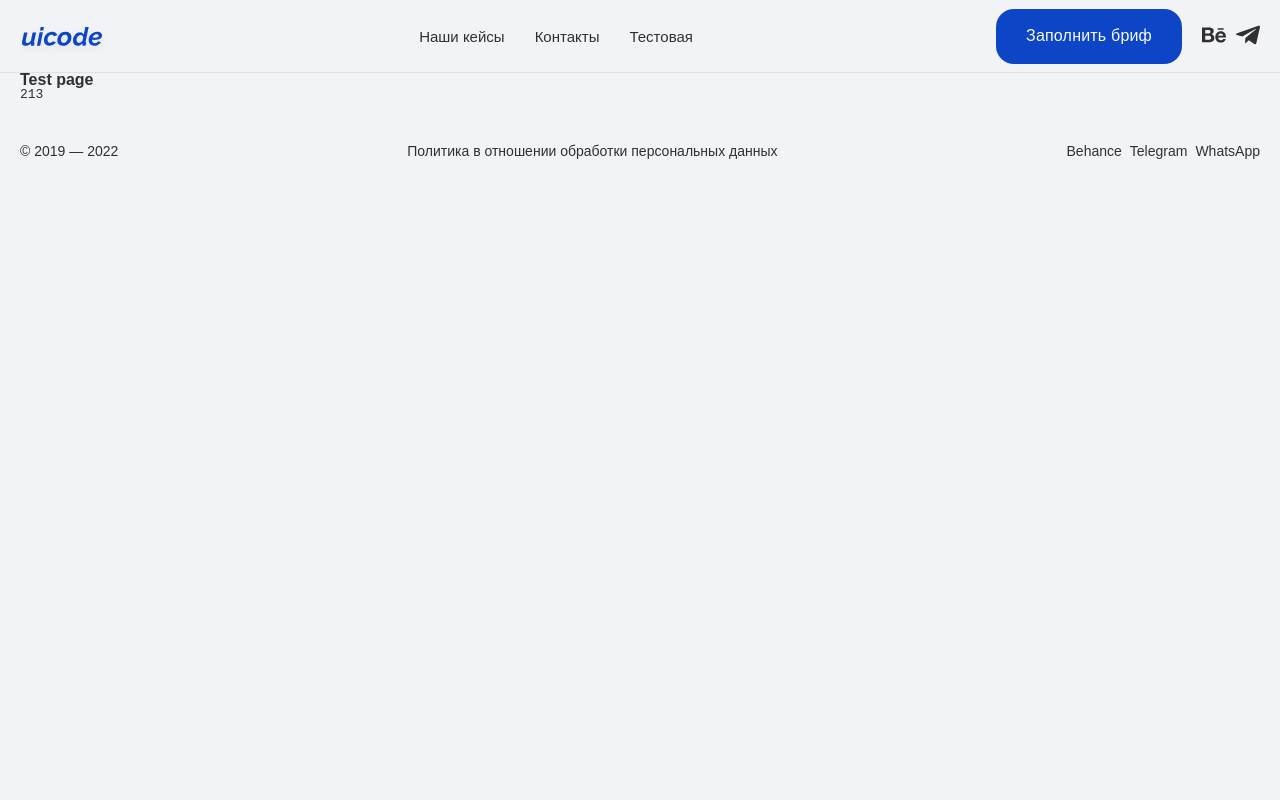
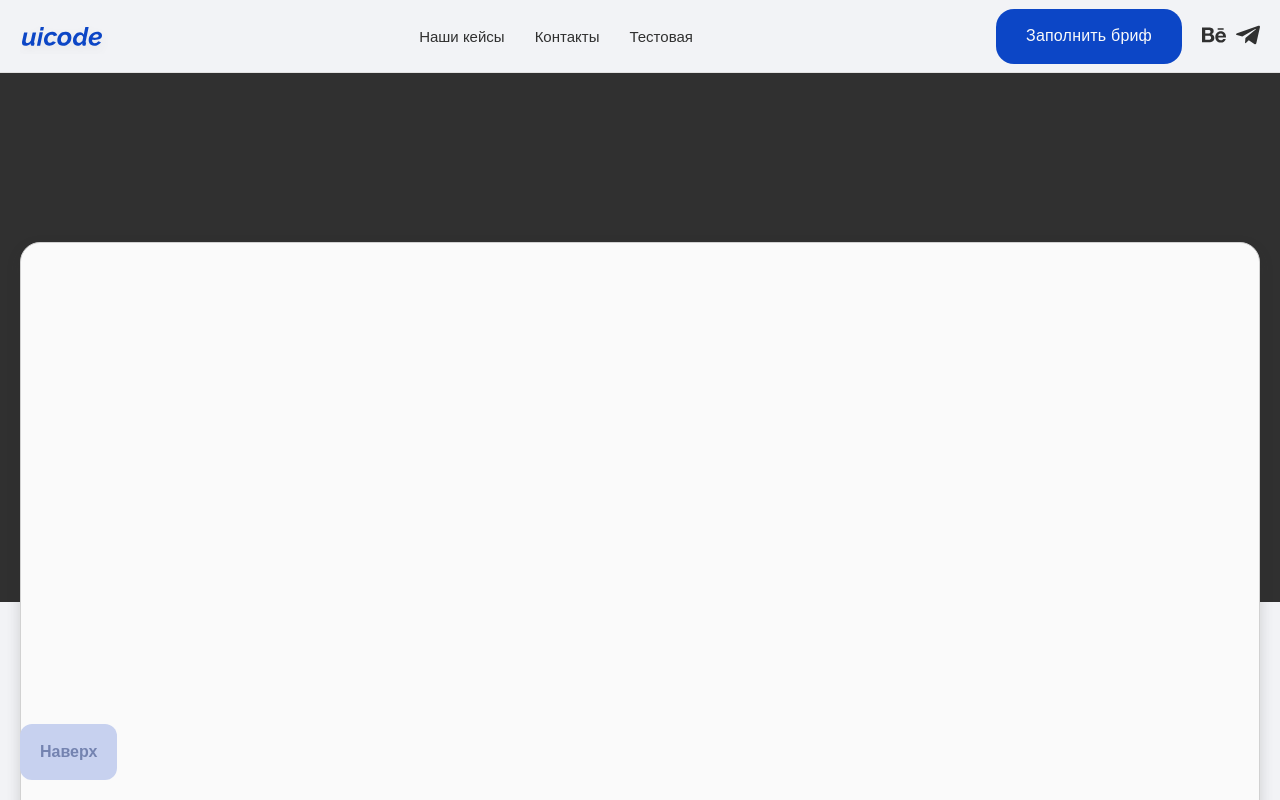
Before and after one commit to sublimit14/next-uicode, a Next.js app: page /test in a window 1280 px wide. Shown: the top 800 px of the page. Built offline with nearby package versions, Linux system fonts and the light colour scheme.

Commit message:
add gsap depend and draft case page

```diff
--- a/components/MainLayout.jsx
+++ b/components/MainLayout.jsx
@@ -5,7 +5,7 @@ const MainLayout = ({children}) => {
 
     return (
         <>
-            <main>
+            <main style={{ position: "relative"}}>
                 {children}
             </main>
             <footer>
--- /dev/null
+++ b/components/ToTopButton/ToTopButton.js
@@ -0,0 +1,22 @@
+export const scrollTop = () => {
+    setTimeout(()=>{
+    window.scrollTo({ top: 0, behavior: "smooth" });
+}, 50)}
+
+const StylesButton = {
+    bottom: "20px",
+    left: "20px",
+    zIndex: 1110,
+    position: "fixed",
+    padding: "20px",
+    fontWeight: 700,
+    color: "#7483B0",
+    backgroundColor: "#C7D1EF",
+    borderRadius: "12px",
+    cursor: "pointer",
+}
+
+const ToTopButton = ({text}) => {
+    return <div style={StylesButton} onClick={scrollTop}>{text}</div>
+};
+export default ToTopButton;
--- a/package.json
+++ b/package.json
@@ -13,6 +13,7 @@
   "dependencies": {
     "axios": "^0.26.1",
     "formik": "^2.2.9",
+    "gsap": "^3.10.2",
     "next": "12.1.2",
     "next-auth": "^4.3.1",
     "react": "17.0.2",
--- a/pages/_app.js
+++ b/pages/_app.js
@@ -1,35 +1,22 @@
-import { useRouter } from "next/router"
+import {useRouter} from "next/router"
 import PageTransition from "../components/PageTransition";
 import '../styles/globals.scss'
 import Header from "../components/Header/Header";
-import { Scrollbars } from 'react-custom-scrollbars-2';
 
-function MyApp({Component, pageProps}) {
+function UicodeApp({Component, pageProps}) {
 
     const router = useRouter()
     return (
         <>
-                <nav>
-                    <Header />
-                </nav>
+            <nav>
+                <Header/>
+            </nav>
 
-                <PageTransition location={router.pathname}>
-                    {/*<Scrollbars*/}
-                    {/*    autoHeight*/}
-                    {/*    autoHeightMin = { 100 }*/}
-                    {/*    autoHeightMax = { 1080 }*/}
-                    {/*    autoHide*/}
-                    {/*    // Задержка скрытия в мс*/}
-                    {/*    autoHideTimeout = { 1000 }*/}
-                    {/*    // Длительность анимации скрытия в мс.*/}
-                    {/*    autoHideDuration = { 200 }*/}
-                    {/*>*/}
-                        <Component {...pageProps} />
-                    {/*</Scrollbars>*/}
-                </PageTransition>
-
+            <PageTransition location={router.pathname}>
+                <Component {...pageProps} />
+            </PageTransition>
         </>
     )
 }
 
-export default MyApp;
+export default UicodeApp;
--- /dev/null
+++ b/pages/test/Case.module.scss
@@ -0,0 +1,35 @@
+@import "styles/vars";
+
+.case {
+  width: 100%;
+  background-color: #303030;
+  height: 530px;
+  //position: fixed;
+  position: sticky;
+  top: 72px;
+  z-index: -2;
+}
+
+.body {
+  margin-top: -360px;
+  padding: 20px;
+  background: $whiteColor;
+  border: 1px solid #D1D1D1;
+  box-shadow: 0 6px 14px rgba(48, 48, 48, 0.19);
+  border-radius: 20px;
+  height: 1700px;
+  position: relative;
+}
+
+//.toTop {
+//  bottom: 20px;
+//  left: 20px;
+//  z-index: 1110;
+//  position: fixed;
+//  padding: 20px;
+//  font-weight: 700;
+//  color: #7483B0;
+//  background-color: #C7D1EF;
+//  border-radius: 12px;
+//  cursor: pointer;
+//}
--- a/pages/test/index.jsx
+++ b/pages/test/index.jsx
@@ -1,21 +1,60 @@
+import {useEffect, useRef} from "react";
 import MainLayout from "../../components/MainLayout";
+import styles from './Case.module.scss';
+import {gsap} from "gsap";
+import ToTopButton, { scrollTop,  } from "../../components/ToTopButton/ToTopButton";
+const Case = () => {
+    const bodyRef = useRef(null);
+    const bgImgRef = useRef(null);
 
+    // const scrollToTop = () => {setTimeout(()=>{
+    //     window.scrollTo({ top: 0, behavior: "smooth" });
+    // }, 50)}
 
-const Test = () => {
+    const timeLine = gsap.timeline({
+        defaults: {
+            duration: .3,
+        }
+    })
+
+    useEffect(() => {
+
+        timeLine
+            .from(bgImgRef.current, {
+            opacity: 0,
+            delay: .3,
+            y: -100,
+        })
+            .from(bodyRef.current, {
+            delay: .3,
+            y: 700,
+            ease: "none"
+
+        })
+        scrollTop();
+    })
 
 
     return (
         <>
             <MainLayout>
+                <ToTopButton text={'Наверх'}/>
+                <div className={styles.case}  ref={bgImgRef}>
+
+                </div>
                 <div className="container">
-                    <h1>Test page</h1>
-                    <pre>
-                        213
-                    </pre>
+                    <div
+                        ref={bodyRef}
+                        className={styles.body}
+                    >
+
+
+                    </div>
+
                 </div>
             </MainLayout>
         </>
     );
 };
 
-export default Test;
+export default Case;
```
Also changed, not shown: 1 other file (tests, documents, lock files or other folders).
